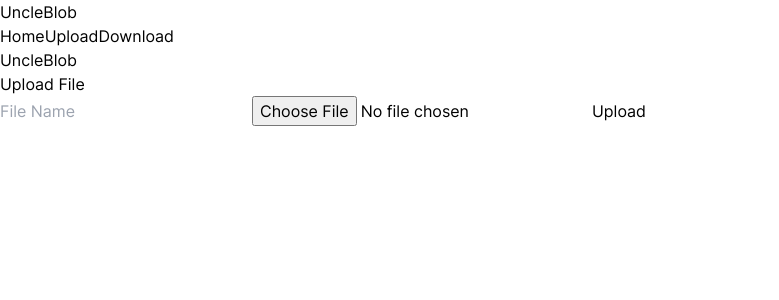
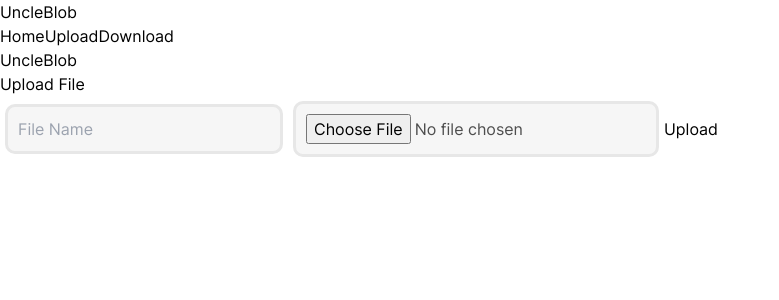
Before and after one commit to Tadiwr/uncle-blob, a Next.js app in the folder uncle-blob-client/: page /upload in a window 1280 px wide. Shown: the top 300 px of the page, without its empty margins (0-779 px from the left). Built offline with nearby package versions, Linux system fonts and the light colour scheme.

Commit message:
adds upload page ui

```diff
--- a/uncle-blob-client/src/app/globals.css
+++ b/uncle-blob-client/src/app/globals.css
@@ -7,3 +7,13 @@ table, th, td {
     border-color: rgb(241, 241, 240);
     text-align: start;
 }
+
+form > input {
+    padding: 10px;
+    border-radius: 10px;
+    background-color: rgb(246, 246, 246);
+    border: solid;
+    border-color: rgb(231, 231, 231);
+    color: rgb(78, 78, 78);
+    margin: 5px;
+}
--- a/uncle-blob-client/src/app/upload/page.tsx
+++ b/uncle-blob-client/src/app/upload/page.tsx
@@ -6,14 +6,14 @@ import PrimaryButton from '../components/buttons/PrimaryButton';
 export default function UploadPage() {
   return (
     <div className='p-5 flex flex-col items-center  h-full justify-center w-full' >
-        <h1>Upload File</h1>
+        <h1 className='mt-10 text-3xl font-medium' >Upload File</h1>
 
-        <form action="" className='bg-slate-100 rounded-xl p-5 w-4/5 md:w-1/3 h-fit flex flex-col' >
+        <form action="" className='rounded-xl p-5 w-4/5 md:w-1/3 grid grid-cols-1 items-center justify-center' >
 
             <input name='file_name' type="text" placeholder='File Name' />
             <input name="file" type="file" placeholder='File Name' />
 
-            <PrimaryButton className='w-full' >Upload</PrimaryButton>
+            <PrimaryButton className='w-full p-[10px] my-[5px]' >Upload</PrimaryButton>
 
         </form>
     </div>
```
